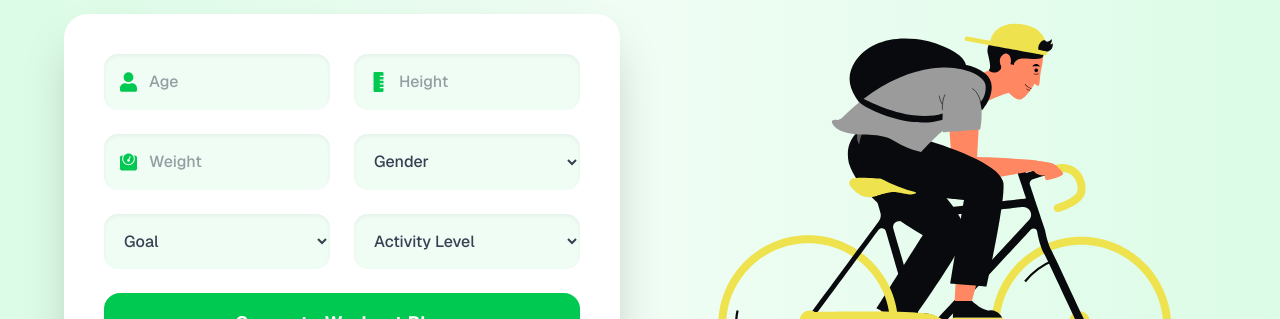
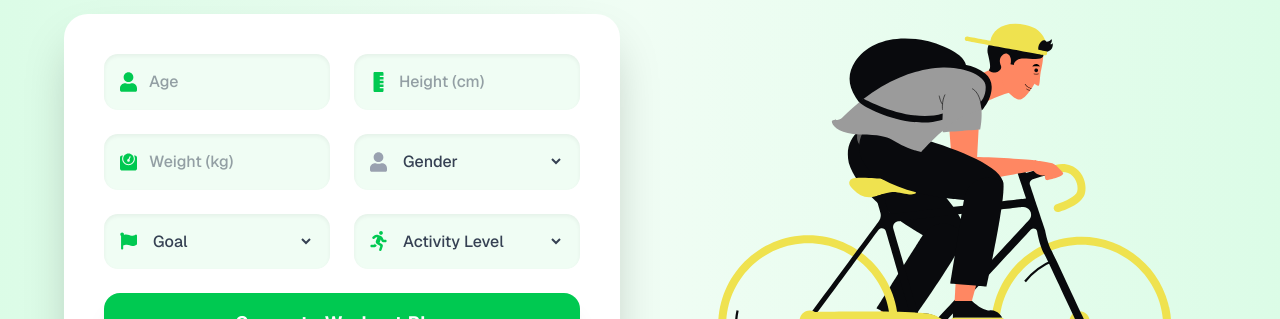
Before and after one commit to Nakib64/Fitlife, a Next.js app: page /myworkouts in a window 1280 px wide. Shown: the part 375-694 px from the top of the page. Built offline with nearby package versions, Linux system fonts and the light colour scheme.

Commit message:
mywork page updated

```diff
--- a/src/app/myworkouts/page.js
+++ b/src/app/myworkouts/page.js
@@ -7,7 +7,10 @@ import cycleLottie from '../../../public/Lottie/Cycling.json';
 import {
   FaUser, FaRulerVertical, FaWeight, FaBullseye,
   FaRunning, FaDumbbell, FaFireAlt, FaHeartbeat, FaBicycle,
-  FaTrophy, FaSmile, FaAppleAlt, FaWater, FaBed, FaHeart
+  FaTrophy, FaSmile, FaAppleAlt, FaWater, FaBed, FaHeart,
+  FaMars,
+  FaFlag,
+  FaVenus
 } from "react-icons/fa";
 import { CircularProgressbar, buildStyles } from "react-circular-progressbar";
 import 'react-circular-progressbar/dist/styles.css';
@@ -72,7 +75,7 @@ export default function Myworkout() {
 
       {/* Form + Lottie Side-by-Side */}
       <motion.div className="max-w-6xl mx-auto grid grid-cols-1 md:grid-cols-2 gap-10 items-center">
-        {/* Form */}
+
 <motion.form
   onSubmit={handleSubmit}
   initial={{ opacity: 0, y: 50 }}
@@ -80,40 +83,86 @@ export default function Myworkout() {
   className="p-10 bg-white rounded-3xl shadow-2xl space-y-6"
 >
   <div className="grid grid-cols-1 md:grid-cols-2 gap-6">
+
+    {/* Age, Height, Weight */}
     {["age","height","weight"].map((field, idx) => (
       <motion.div key={idx} whileHover={{ scale: 1.03 }} className="flex items-center gap-3 bg-green-50 p-4 rounded-xl shadow-inner">
         {field === "age" && <FaUser className="text-green-500 text-xl"/>}
         {field === "height" && <FaRulerVertical className="text-green-500 text-xl"/>}
         {field === "weight" && <FaWeight className="text-green-500 text-xl"/>}
-                <input type="number" name={field} value={formData[field]} onChange={handleChange} placeholder={field.charAt(0).toUpperCase() + field.slice(1)} className="w-full border-none focus:ring-0 bg-green-50 font-medium text-gray-700"/>
+        <input
+          type="number"
+          name={field}
+          value={formData[field]}
+          onChange={handleChange}
+          placeholder={
+            field === "height"
+              ? "Height (cm)"
+              : field === "weight"
+              ? "Weight (kg)"
+              : field.charAt(0).toUpperCase() + field.slice(1)
+          }
+          className="w-full border-none focus:ring-0 bg-green-50 font-medium text-gray-700"
+        />
       </motion.div>
     ))}
 
-            <motion.select whileHover={{ scale: 1.03 }} name="gender" value={formData.gender} onChange={handleChange} className="w-full border-none bg-green-50 p-4 rounded-xl shadow-inner font-medium text-gray-700" required>
+    {/* Gender */}
+    <motion.div whileHover={{ scale:1.03 }} className={`flex items-center gap-3 p-4 rounded-xl shadow-inner ${formData.gender ? "bg-green-100" : "bg-green-50"}`}>
+      {formData.gender === "male" ? <FaMars className="text-green-600 text-xl"/> : formData.gender === "female" ? <FaVenus className="text-pink-500 text-xl"/> : <FaUser className="text-gray-400 text-xl"/>}
+      <select
+        name="gender"
+        value={formData.gender}
+        onChange={handleChange}
+        className="w-full border-none bg-transparent font-medium text-gray-700 focus:outline-none focus:ring-2 focus:ring-green-500"
+      >
         <option value="">Gender</option>
-              <option value="male">Male</option>
-              <option value="female">Female</option>
-            </motion.select>
+        <option value="male" className="hover:bg-green-200">Male</option>
+        <option value="female" className="hover:bg-green-200">Female</option>
+      </select>
+    </motion.div>
 
-            <motion.select whileHover={{ scale: 1.03 }} name="goal" value={formData.goal} onChange={handleChange} className="w-full border-none bg-green-50 p-4 rounded-xl shadow-inner font-medium text-gray-700" required>
+    {/* Goal */}
+    <motion.div whileHover={{ scale:1.03 }} className={`flex items-center gap-3 p-4 rounded-xl shadow-inner ${formData.goal ? "bg-green-100" : "bg-green-50"}`}>
+      <FaFlag className="text-green-500 text-xl"/>
+      <select
+        name="goal"
+        value={formData.goal}
+        onChange={handleChange}
+        className="w-full border-none bg-transparent font-medium text-gray-700 focus:outline-none focus:ring-2 focus:ring-green-500"
+      >
         <option value="">Goal</option>
-              <option value="weight_loss">Weight Loss</option>
-              <option value="weight_gain">Weight Gain</option>
-              <option value="fitness">Stay Fit</option>
-            </motion.select>
+        <option value="weight_loss" className="hover:bg-green-200">Weight Loss</option>
+        <option value="weight_gain" className="hover:bg-green-200">Weight Gain</option>
+        <option value="fitness" className="hover:bg-green-200">Stay Fit</option>
+      </select>
+    </motion.div>
 
-            <motion.select whileHover={{ scale: 1.03 }} name="activity" value={formData.activity} onChange={handleChange} className="w-full border-none bg-green-50 p-4 rounded-xl shadow-inner font-medium text-gray-700">
+    {/* Activity */}
+    <motion.div whileHover={{ scale:1.03 }} className={`flex items-center gap-3 p-4 rounded-xl shadow-inner ${formData.activity ? "bg-green-100" : "bg-green-50"}`}>
+      <FaRunning className="text-green-500 text-xl"/>
+      <select
+        name="activity"
+        value={formData.activity}
+        onChange={handleChange}
+        className="w-full border-none bg-transparent font-medium text-gray-700 focus:outline-none focus:ring-2 focus:ring-green-500"
+      >
         <option value="">Activity Level</option>
-              <option value="beginner">Beginner</option>
-              <option value="intermediate">Intermediate</option>
-              <option value="advanced">Advanced</option>
-            </motion.select>
+        <option value="beginner" className="hover:bg-green-200">Beginner</option>
+        <option value="intermediate" className="hover:bg-green-200">Intermediate</option>
+        <option value="advanced" className="hover:bg-green-200">Advanced</option>
+      </select>
+    </motion.div>
+
   </div>
 
+  {/* Submit */}
   <motion.button whileHover={{ scale: 1.05 }} whileTap={{ scale: 0.95 }} type="submit" className="w-full bg-green-500 text-white font-bold py-4 rounded-2xl shadow-xl hover:bg-green-600 transition-all text-lg tracking-wide">
     Generate Workout Plan
   </motion.button>
 </motion.form>
+
+
 
         {/* Lottie Animation */}
         <motion.div initial={{ opacity: 0, x: 50 }} animate={{ opacity: 1, x: 0 }}>
```
Lines whose indentation alone changed are shown as unchanged.
